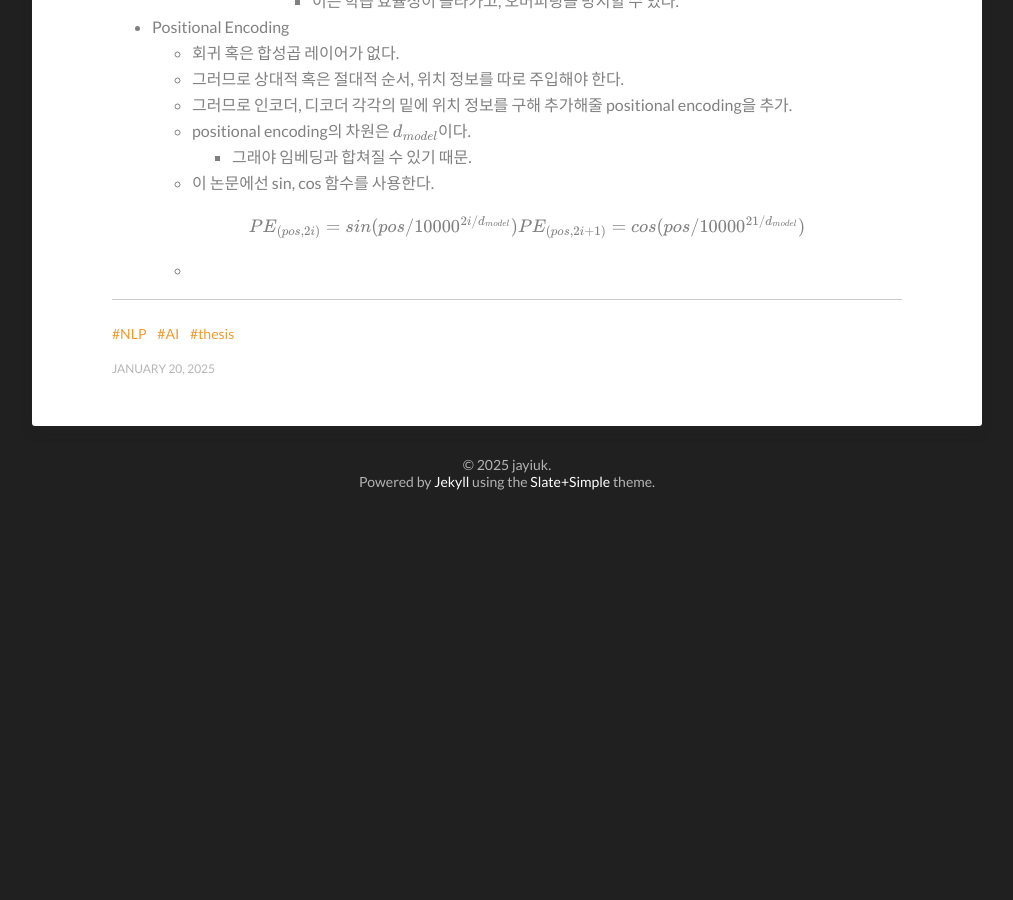
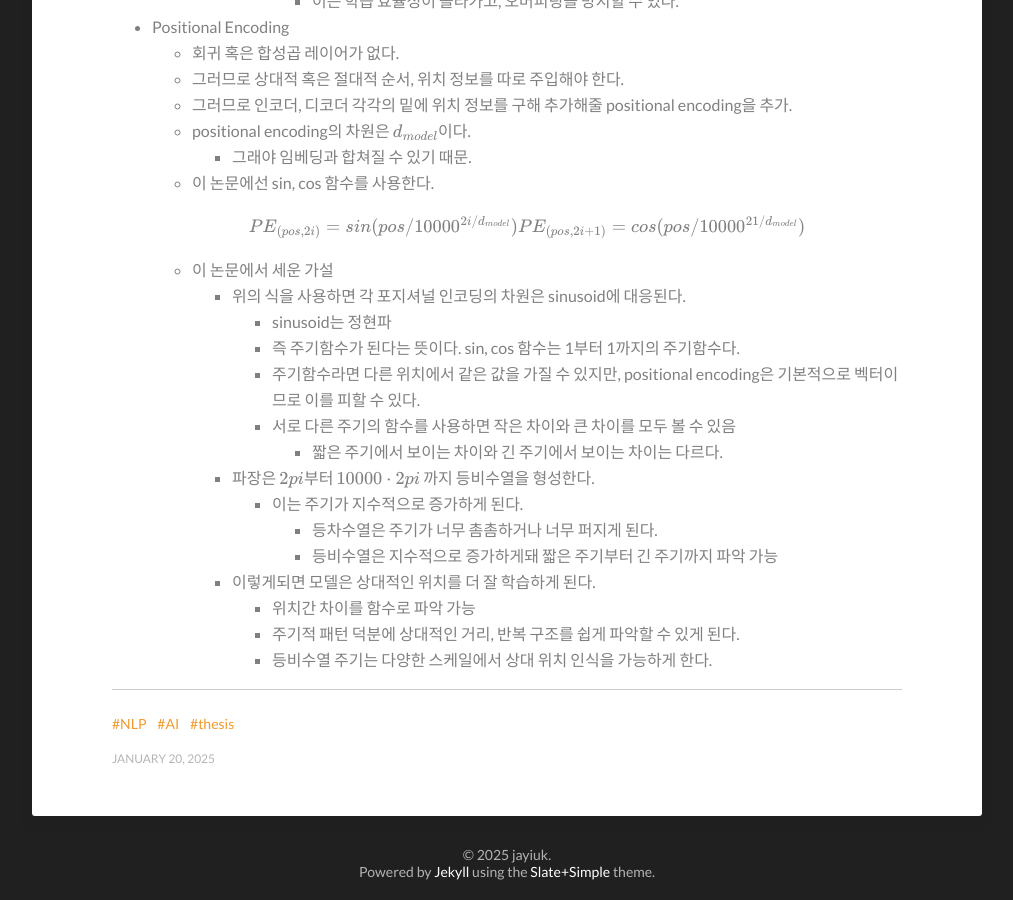
Before and after one commit to jayiuk/jayiuk.github.io, a Jekyll site: the page built from _posts/2025-01-20-transformer-review.md, in a window 1280 px wide and 900 px high, scrolled down 4221 px. Shown: the whole window, without its empty margins (133-1146 px from the left). Built offline with Jekyll 4.4.1, drawn with Linux system fonts in a browser that asks for light colours; formulas are drawn with MathJax 3; comment, search, counter and statistics services are not loaded; before the commit the page ends 4739 px from its top, so only the background shows below that.

Commit message:
positional encoding

```diff
--- a/_posts/2025-01-20-transformer-review.md
+++ b/_posts/2025-01-20-transformer-review.md
@@ -147,4 +147,19 @@ $$W_1 \in R^{d_{model} \times d_{ff}} ,\ W_2 \in R^{d_{ff} \times d_{model}}$$
       PE_{(pos, 2i+1)} = cos(pos/10000^{21/d_{model}})$$
 
 
-    -
+
+    - 이 논문에서 세운 가설
+        - 위의 식을 사용하면 각 포지셔널 인코딩의 차원은 sinusoid에 대응된다.
+            - sinusoid는 정현파
+            - 즉 주기함수가 된다는 뜻이다. sin, cos 함수는 1부터 1까지의 주기함수다.
+            - 주기함수라면 다른 위치에서 같은 값을 가질 수 있지만, positional encoding은 기본적으로 벡터이므로 이를 피할 수 있다.
+            - 서로 다른 주기의 함수를 사용하면 작은 차이와 큰 차이를 모두 볼 수 있음
+                - 짧은 주기에서 보이는 차이와 긴 주기에서 보이는 차이는 다르다.
+        - 파장은 $$2pi$$부터 $$10000 \cdot 2pi$$ 까지 등비수열을 형성한다.
+            - 이는 주기가 지수적으로 증가하게 된다.
+                - 등차수열은 주기가 너무 촘촘하거나 너무 퍼지게 된다.
+                - 등비수열은 지수적으로 증가하게돼 짧은 주기부터 긴 주기까지 파악 가능
+        - 이렇게되면 모델은 상대적인 위치를 더 잘 학습하게 된다.
+            - 위치간 차이를 함수로 파악 가능
+            - 주기적 패턴 덕분에 상대적인 거리, 반복 구조를 쉽게 파악할 수 있게 된다.
+            - 등비수열 주기는 다양한 스케일에서 상대 위치 인식을 가능하게 한다.
```
